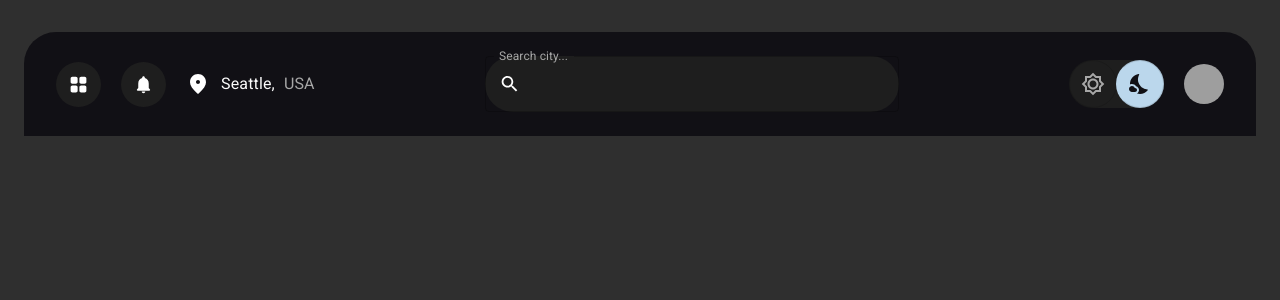
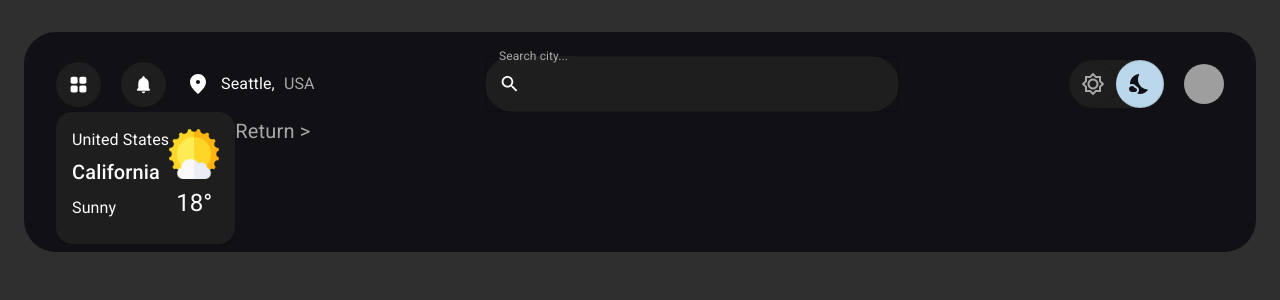
Before and after one commit to TheRival2002/weather-app, a React (Vite) app: page /weather-app/cities in a window 1280 px wide. Shown: the top 300 px of the page. Built offline with nearby package versions, Linux system fonts and the light colour scheme; no server answers; grey boxes are pictures that could not be loaded.

Commit message:
configured the cities route

```diff
--- a/src/App.jsx
+++ b/src/App.jsx
@@ -4,6 +4,7 @@ import theme from "./styles/theme";
 import Header from "./sections/Header";
 import MainContent from "./pages/Home";
 import { Route, Routes } from "react-router-dom";
+import Cities from "./pages/Cities";
 
 function App() {
   return (
@@ -16,6 +17,7 @@ function App() {
         <Header />
         <Routes>
           <Route path="/weather-app/" element={<MainContent />} />
+          <Route path="/weather-app/cities" element={<Cities />} />
         </Routes>
       </Container>
     </ThemeProvider>
--- /dev/null
+++ b/src/pages/Cities.jsx
@@ -0,0 +1,23 @@
+import CitiesList from "../sections/Home/OtherCities/CitiesList";
+import OtherCities from "../sections/Home/OtherCities/OtherCities";
+import { GridMain } from "../styles/Appbar";
+import { LinkBtn } from "../styles/components/LinkBtn";
+import { StyledListItemText } from "../styles/components/MyList";
+
+const Cities = () => {
+  return (
+    <GridMain
+      component="main"
+      rowSpacing={4}
+      container
+      borderRadius="0 0 2rem 2rem"
+    >
+      <CitiesList />
+      <LinkBtn to="/weather-app/">
+        <StyledListItemText primary="Return >" />
+      </LinkBtn>
+    </GridMain>
+  );
+};
+
+export default Cities;
--- a/src/sections/Home/OtherCities/OtherCities.jsx
+++ b/src/sections/Home/OtherCities/OtherCities.jsx
@@ -1,6 +1,9 @@
 import { Stack, Typography } from "@mui/material";
 import CitiesList from "./CitiesList";
 import { useSelector } from "react-redux";
+import { StackSpaced } from "../../../styles/Appbar";
+import { StyledListItemText } from "../../../styles/components/MyList";
+import { LinkBtn } from "../../../styles/components/LinkBtn";
 
 const OtherCities = () => {
   const mapHeight = useSelector((state) => state.mapHeight.mapHeight);
@@ -13,9 +16,14 @@ const OtherCities = () => {
       height={mapHeight - 35}
       overflow="hidden"
     >
-      <Typography variant="h6" component="h3" paddingY={1}>
-        Other large cities
-      </Typography>
+      <StackSpaced>
+        <Typography variant="h6" component="h3" paddingY={1}>
+          Other large cities
+        </Typography>
+        <LinkBtn to="/weather-app/cities">
+          <StyledListItemText primary="Show all >" />
+        </LinkBtn>
+      </StackSpaced>
       <CitiesList />
     </Stack>
   );
--- /dev/null
+++ b/src/styles/components/LinkBtn.jsx
@@ -0,0 +1,7 @@
+import { styled } from "@mui/material";
+import { Link } from "react-router-dom";
+
+export const LinkBtn = styled(Link)(({ theme }) => ({
+  color: theme.palette.white_dimmed.main,
+  textDecoration: "none",
+}));
```
